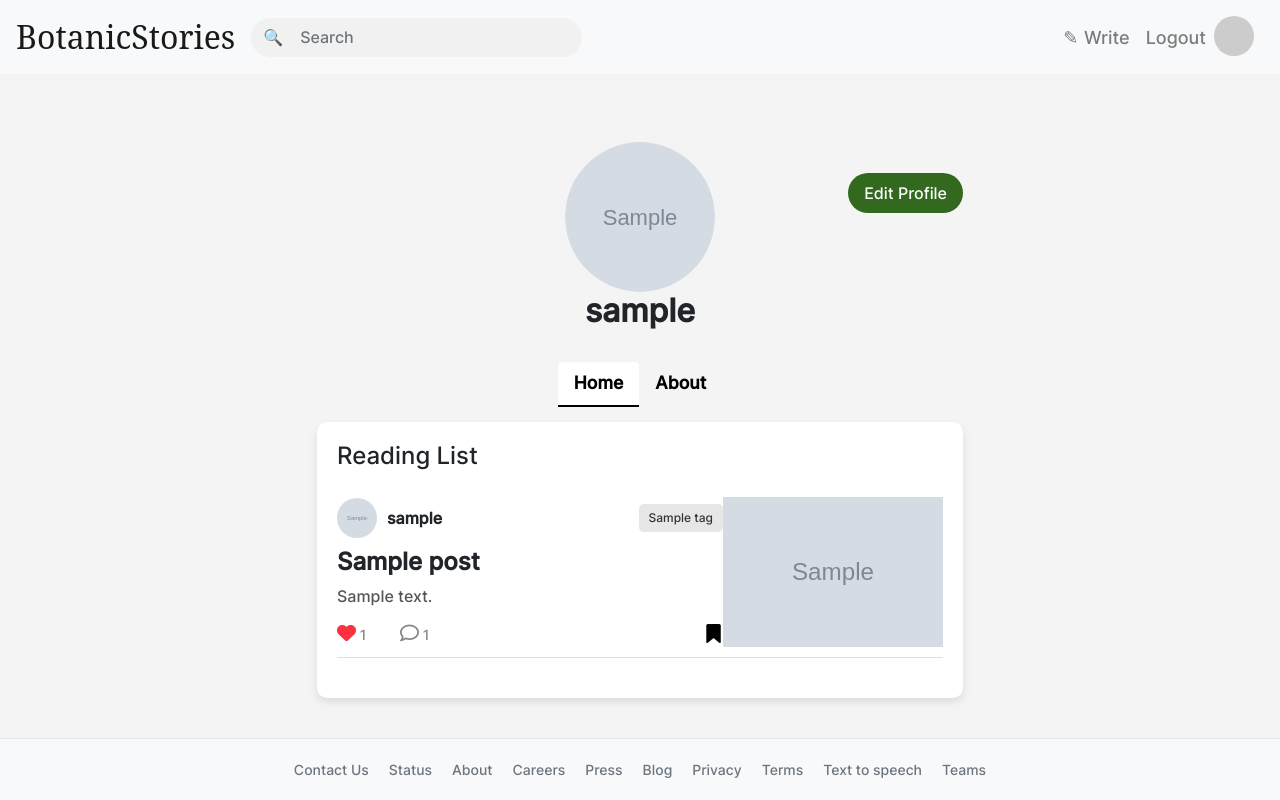
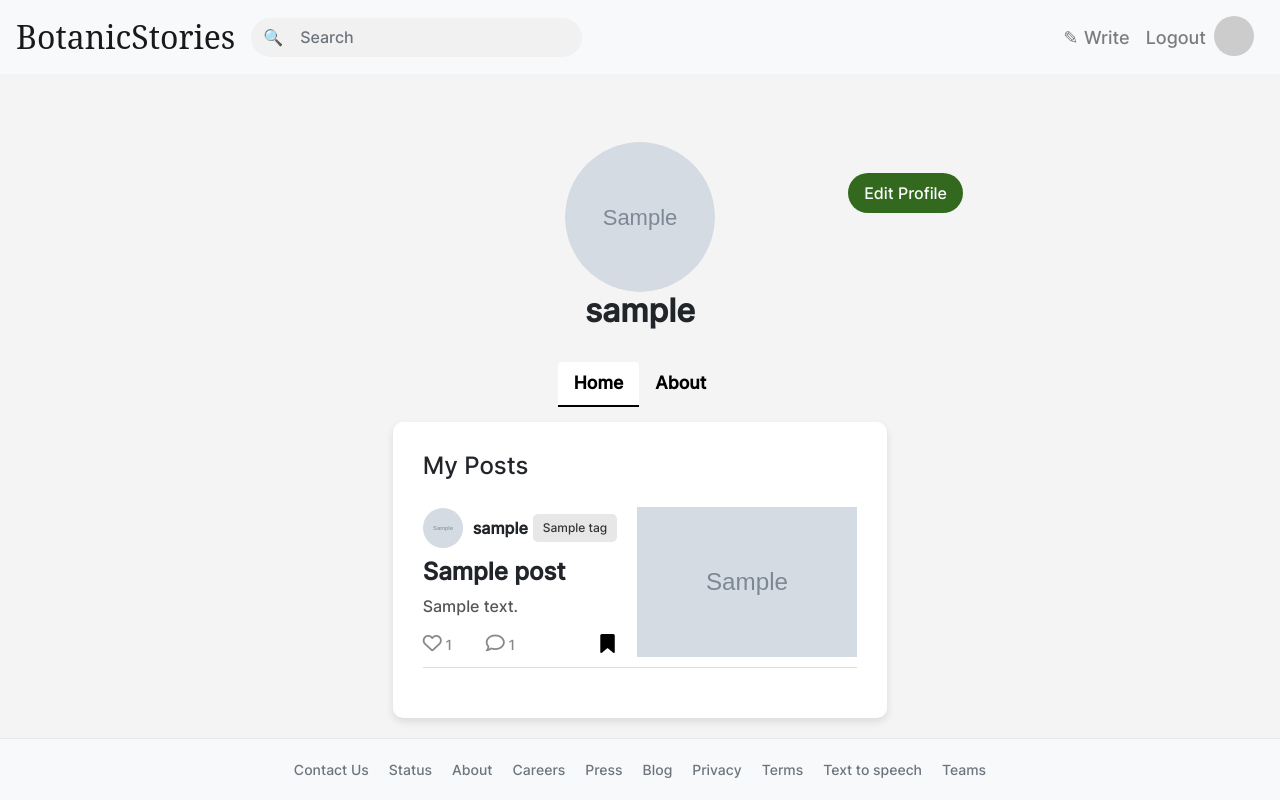
Before and after one commit to JivinVarghese/BotanicStories, a Django app: a page that uses myapp/templates/user_profile.html in a window 1280 px wide. Run offline with Django 5.2, Linux system fonts and the light colour scheme; tables that the repository leaves empty hold one stand-in row (values such as "Sample post"); grey boxes marked "Sample" are stand-in pictures; some libraries are stand-ins or nearby versions; some web fonts are replaced.

Commit message:
home page bug fix, create/edit post ui fix, profile page updated with user's posts

```diff
--- a/myapp/static/css/styles.css
+++ b/myapp/static/css/styles.css
@@ -148,17 +148,25 @@ body {
     border-bottom: 1px solid #ddd;
     padding: 10px 0;
     transition: transform 0.3s ease, box-shadow 0.3s ease;
+    margin-bottom: 20px; /* Add margin between posts */
 }
 
-.post-container:hover {
+/* Hover effect only on home page */
+.home-page .post-container:hover {
     transform: scale(1.02);
     box-shadow: 0 10px 40px 0 rgba(31, 38, 135, 0.37);
 }
 
+/* Content should take full width if there's no image */
 .post-content {
-    width: 75%;
+    flex: 1;
     cursor: pointer;
+    padding-right: 20px; /* Add padding to separate text from the image */
+}
 
+.post-content.no-image {
+    width: 100%; /* Full width if no image */
+    padding-right: 0; /* Remove right padding if no image */
 }
 
 .post-title {
@@ -181,12 +189,15 @@ body {
     margin-right: 15px;
 }
 
+.post-image {
+    flex-shrink: 0; /* Prevent image from shrinking */
+}
+
 .post-image img {
     width: 220px; /* Increased width */
     height: 150px; /* Increased height */
     object-fit: cover;
     cursor: pointer;
-
 }
 
 .post-header {
@@ -429,6 +430,7 @@ body {
     box-shadow: 0 4px 8px rgba(0, 0, 0, 0.1);
     border-radius: 10px;
     position: relative;
+    padding : 10px;
 }
 
 .card-title {
--- a/myapp/templates/create_post.html
+++ b/myapp/templates/create_post.html
@@ -1,8 +1,7 @@
 {% extends 'base.html' %}
 {% load static %}
 {% block content %}
-<div class="create_post-overlay">
-    <div class="create_post-modal">
+<div class="create_post-container">
     <form method="post" enctype="multipart/form-data" id="post-form">
         {% csrf_token %}
         <div class="create_post-title-container">
@@ -23,7 +22,6 @@
             <button type="button" id="publish-btn" class="create_post-publish-btn">Publish</button>
         </div>
     </form>
-    </div>
 </div>
 
 <script>
--- a/myapp/templates/edit_post.html
+++ b/myapp/templates/edit_post.html
@@ -1,7 +1,7 @@
 {% extends 'base.html' %}
 {% load static %}
 {% block content %}
-<div class="edit_post-overlay">
+<div class="edit_post-container">
     <div class="edit_post-modal">
         <form method="post" enctype="multipart/form-data" id="post-form">
             {% csrf_token %}
@@ -44,7 +44,7 @@ document.addEventListener('DOMContentLoaded', function() {
 
     // Add placeholder for tags
     const tagsInput = document.querySelector('input[name="tags"]');
-        tagsInput.placeholder = 'Add tags';
+    tagsInput.placeholder = 'Add tags';
 
     // Auto-expand textarea
     contentTextarea.addEventListener('input', function() {
--- a/myapp/templates/home.html
+++ b/myapp/templates/home.html
@@ -2,6 +2,7 @@
 {% load static %}
 
 {% block content %}
+    <body class="home-page">
 <div id="refresh-indicator" class="refresh-indicator">
     <div class="refresh-spinner"></div>
     <span>Release to refresh</span>
@@ -14,7 +15,7 @@
         <img src="{% static 'icons/spinner.svg' %}" alt="Loading...">
     </div>
 </div>
-
+    </body>
 <script>
 document.addEventListener('DOMContentLoaded', () => {
     let page = 1;
--- a/myapp/templates/user_profile.html
+++ b/myapp/templates/user_profile.html
@@ -2,6 +2,7 @@
 {% load static %}
 
 {% block content %}
+    <body class="user-profile-page">
 <div class="container mt-5">
     <div class="row justify-content-center">
         <div class="col-md-8 text-center profile-container">
@@ -17,7 +18,7 @@
         </div>
     </div>
     <div class="row justify-content-center mt-1">
-        <div class="col-md-8">
+        <div class="col-md-19">
             <ul class="nav nav-tabs justify-content-center" id="profileTabs" role="tablist">
                 <li class="nav-item" role="presentation">
                     <a class="nav-link active" id="home-tab" data-toggle="tab" href="#home" role="tab" aria-controls="home" aria-selected="true">Home</a>
@@ -30,7 +31,7 @@
                 <div class="tab-pane fade show active" id="home" role="tabpanel" aria-labelledby="home-tab">
                     <div class="card">
                         <div class="card-body">
-                            <h5 class="card-title">Reading List</h5>
+                            <h5 class="card-title">My Posts</h5> <!-- Changed the title here -->
                             {% if posts %}
                                 {% for post in posts %}
                                     <div class="post-container" data-post-id="{{ post.id }}">
@@ -54,7 +55,7 @@
                                             <p class="post-subtitle">{{ post.subtitle }}</p>
                                             <div class="post-meta">
                                                 <span>
-                                                    <i class="fa-solid fa-heart like-icon remove-like" style="color: #FF3040; font-size: 19px"></i>
+                                                    <i class="fa-regular fa-heart like-icon add-like" style="font-size: 19px"></i>
                                                     <span>{{ post.likes_count }}</span>
                                                 </span>
                                                 <span>
@@ -73,7 +74,7 @@
                                     </div>
                                 {% endfor %}
                             {% else %}
-                                <p class="card-text">No bookmarked stories</p>
+                                <p class="card-text">No posts found</p> <!-- Changed the message here -->
                             {% endif %}
                         </div>
                     </div>
@@ -82,6 +83,7 @@
         </div>
     </div>
 </div>
+    </body>
 <script>
 document.addEventListener('DOMContentLoaded', () => {
     // Bookmark functionality
@@ -111,9 +113,9 @@ document.addEventListener('DOMContentLoaded', () => {
                 if (data.status === 'removed') {
                     // Remove the post container from the DOM
                     container.closest('.post-container').remove();
-                    // If no posts left, show "No bookmarked stories" message
+                    // If no posts left, show "No posts found" message
                     if (document.querySelectorAll('.post-container').length === 0) {
-                        document.querySelector('.card-body').innerHTML = '<p class="card-text">No bookmarked stories</p>';
+                        document.querySelector('.card-body').innerHTML = '<p class="card-text">No posts found</p>';
                     }
                 } else if (data.status !== 'added') {
                     // If the server action failed, revert the icon change
--- a/myapp/views.py
+++ b/myapp/views.py
@@ -186,7 +186,7 @@ def generate_post_data(posts, user):
             'subtitle': post.content[:400],
             'date' : post.create_date,
             'tags': list(tags),
-            'image_url': post.image.url if post.image else '/static/images/default.jpg',
+            'image_url': post.image.url if post.image else None,
             'bookmarked': post.post_id in user_bookmarks,
             'likes_count': post.likes_count,
             'comments_count': post.comments_count
@@ -265,8 +265,8 @@ def user_profile(request, username):
     user = get_object_or_404(User, username=username)
     user_detail, created = UserDetail.objects.get_or_create(user=user)
 
-    bookmarked_posts = Post.objects.filter(bookmark__user=user).distinct()
-    post_data = generate_post_data(bookmarked_posts, user)
+    user_posts = Post.objects.filter(user=user).distinct()  # Fetch posts created by the user
+    post_data = generate_post_data(user_posts, user)
 
     context = {
         'user': user,
```
Also changed, not shown: other parts of myapp/static/css/styles.css (+32 -48 lines), myapp/templates/post_list.html (+14 -11 lines). Lines whose indentation alone changed are shown as unchanged.
